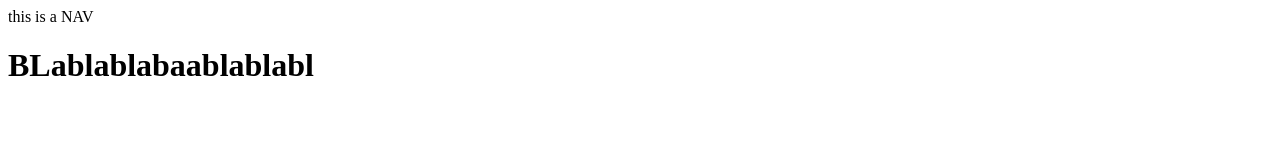
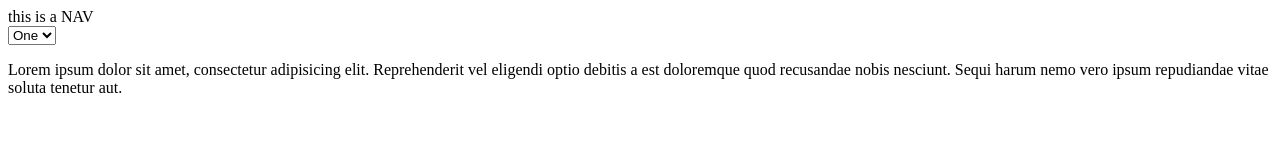
Before and after one commit to NuttyGeek/GitEssentials, a plain HTML site: page index.html in a window 1280 px wide. Drawn offline with Linux system fonts and the light colour scheme.

Commit message:
working on my task

```diff
--- a/index.html
+++ b/index.html
@@ -8,6 +8,11 @@
 </head>
 <body>
     <nav>this is a NAV</nav>
-    <h1> BLablablabaablablabl </h1>
+    <select name="" id="">
+        <option value="">One</option>
+        <option value="">One</option>
+        <option value="">One</option>
+    </select>
+    <p>Lorem ipsum dolor sit amet, consectetur adipisicing elit. Reprehenderit vel eligendi optio debitis a est doloremque quod recusandae nobis nesciunt. Sequi harum nemo vero ipsum repudiandae vitae soluta tenetur aut.</p>
 </body>
 </html>
```
